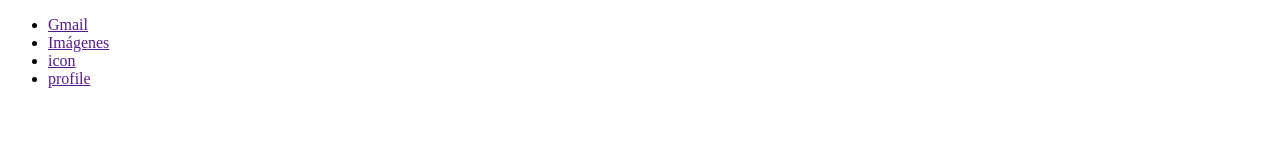
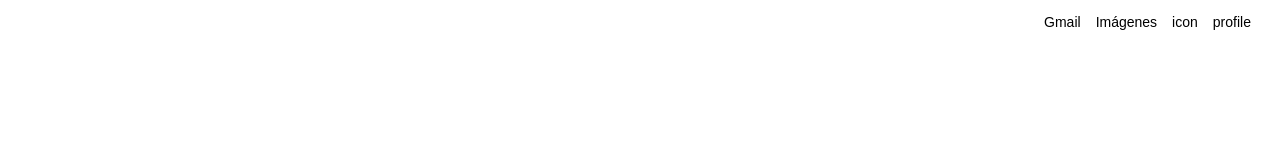
Before and after one commit to Lorelicervantes/Google-clone, a plain HTML site: page index.html in a window 1280 px wide. Drawn offline with Linux system fonts and the light colour scheme.

Commit message:
Estilo al header

```diff
--- /dev/null
+++ b/css/style.css
@@ -0,0 +1,32 @@
+body {
+    font-size: 14px;
+    font-family: Arial, Helvetica, sans-serif;
+}
+
+header {
+    width: 100%;
+    height: 60px;
+}
+
+a {
+    text-decoration: none;
+}
+
+header nav {
+    display: flex;
+    justify-content: flex-end;
+}
+
+header nav .nav-right-section{
+    width: 250px;
+    height: auto;
+    display: flex;
+    list-style: none;
+    justify-content: center;
+    align-items: center;
+}
+
+nav .nav-right-section a{
+    margin-right: 15px;
+    color: black;
+}
--- a/index.html
+++ b/index.html
@@ -5,11 +5,13 @@
     <meta http-equiv="X-UA-Compatible" content="IE=edge">
     <meta name="viewport" content="width=device-width, initial-scale=1.0">
     <title>Google</title>
+    <link rel="stylesheet" href="css/normalize.css">
+    <link rel="stylesheet" href="css/style.css">
 </head>
 <body>
     <header>
         <nav>
-            <ul>
+            <ul class="nav-right-section">
                 <li>
                     <a href="">Gmail</a>
                 </li>
```
Also changed, not shown: css/normalize.css.
